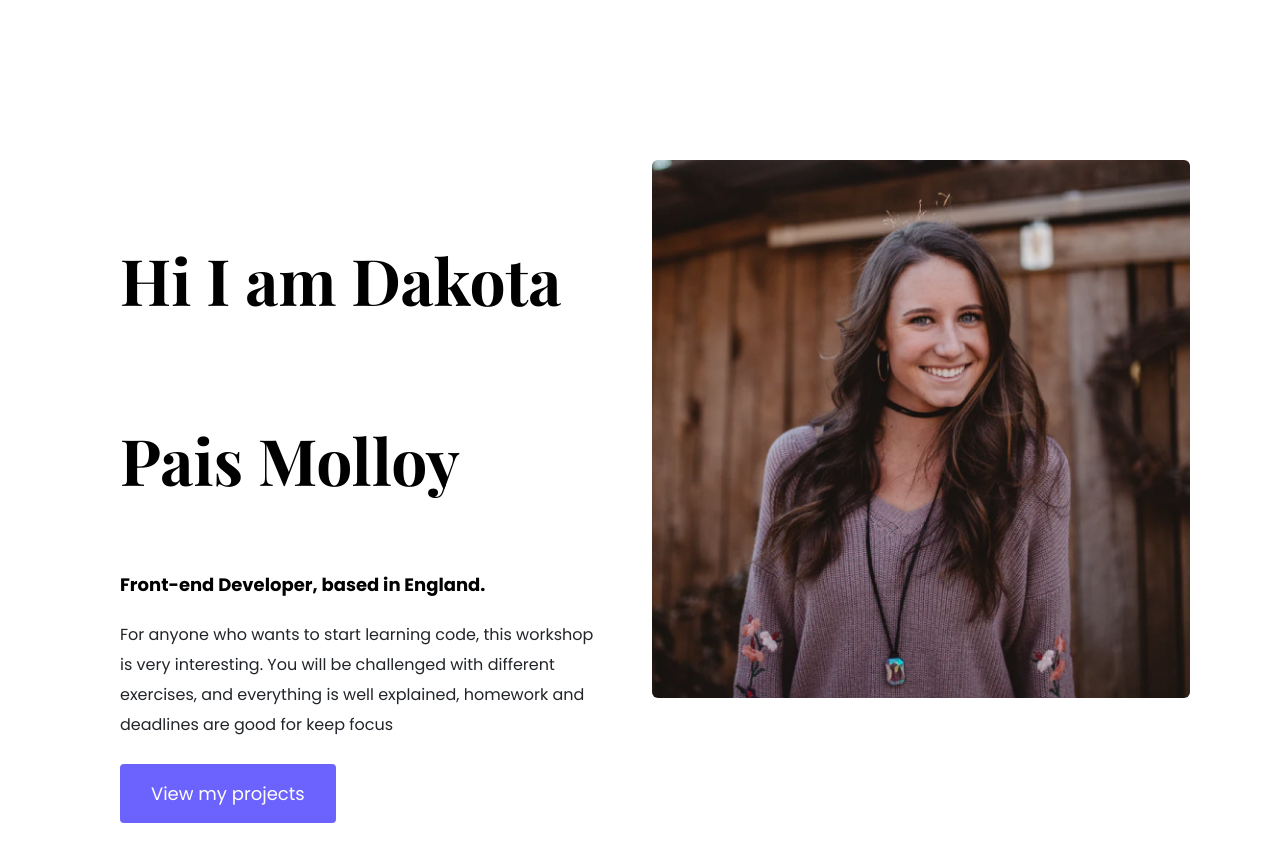
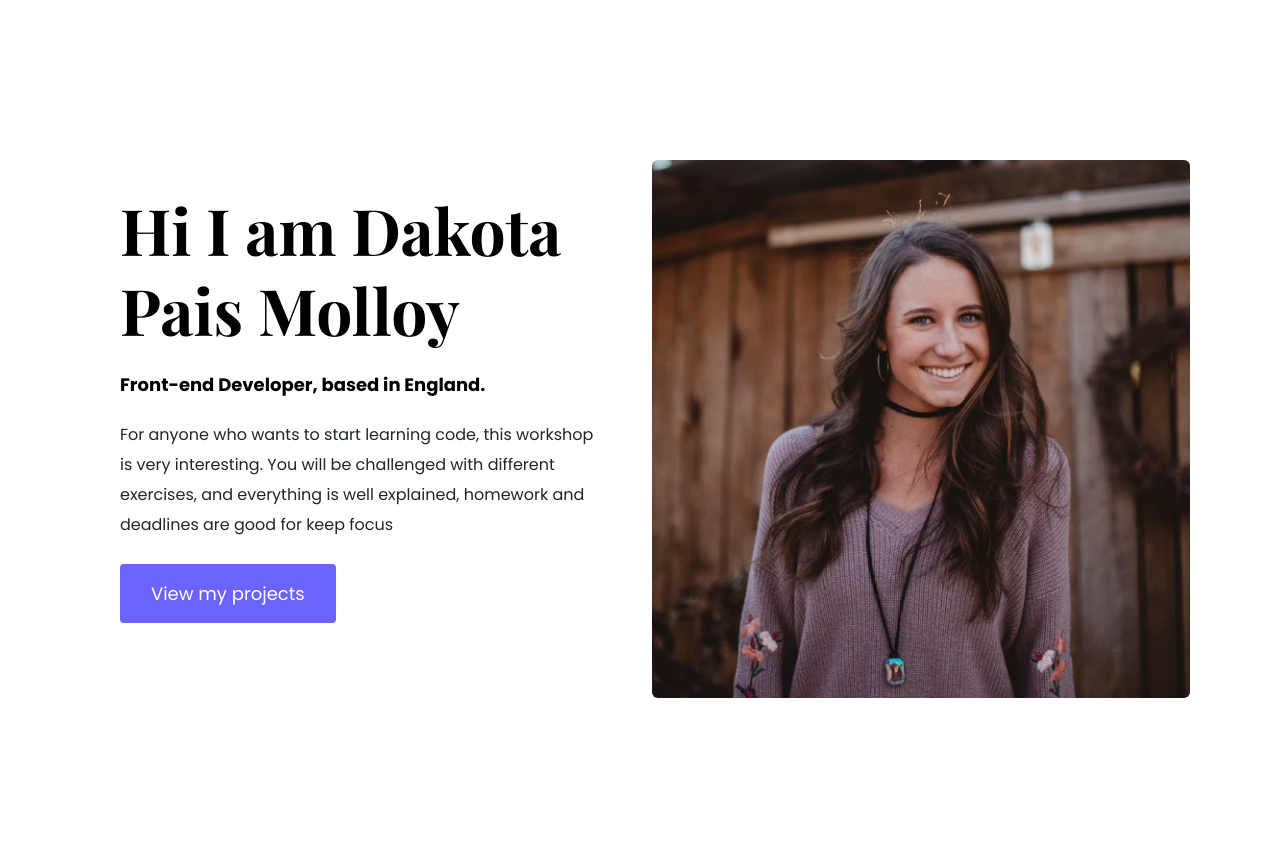
Before and after one commit to dc3MLL99/portfolio, a plain HTML site: page about.html in a window 1280 px wide. Drawn offline with nearby package versions, Linux system fonts and the light colour scheme; a web font is replaced by a local one.

Commit message:
Fixed line-height

```diff
--- a/styles/portfolio.css
+++ b/styles/portfolio.css
@@ -57,7 +57,7 @@ p {
 
 .about-section h1 {
   font-size: 64px;
-  line-height: 180px;
+  line-height: 80px;
 }
 .about-section h2 {
   font-size: 18px;
```
